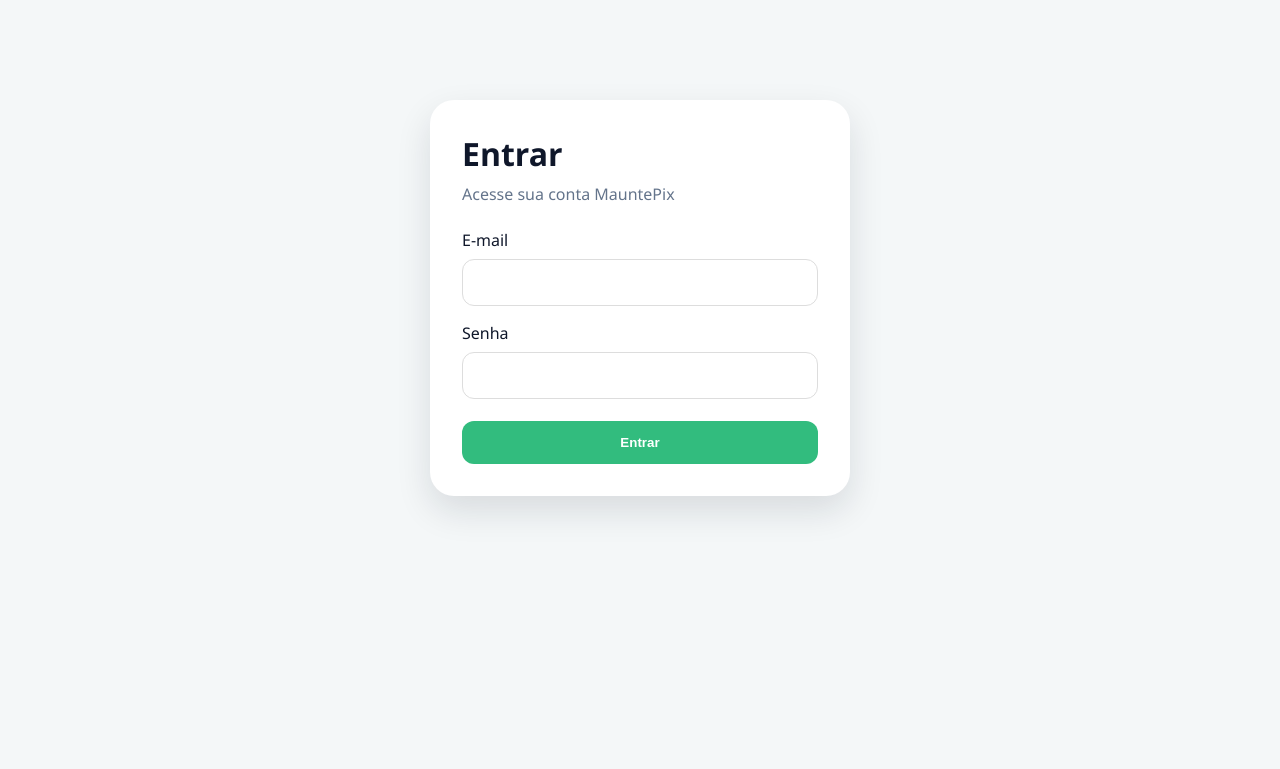
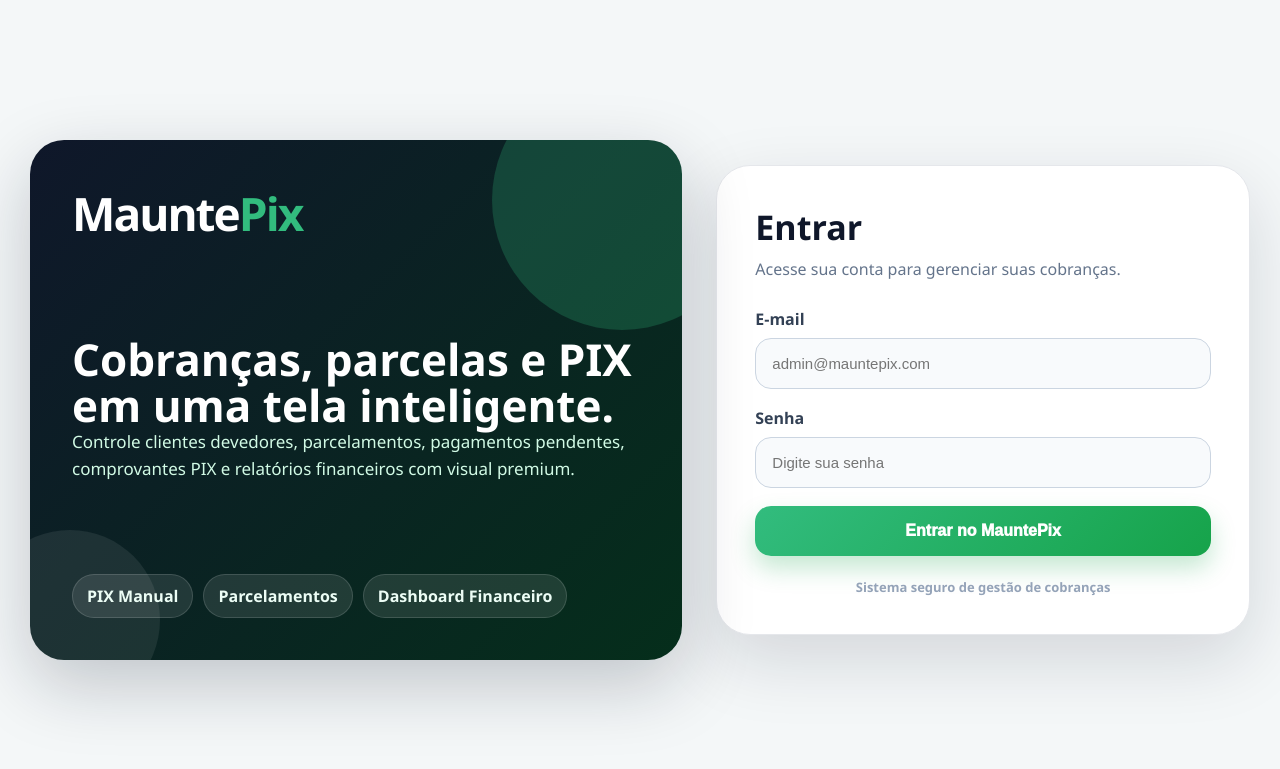
Before and after one commit to Mauricio3114/mauntepix, a Flask app: page /login in a window 1280 px wide. Shown: the top 769 px of the page. Run offline with Flask 3, Linux system fonts and the light colour scheme.

Commit message:
Melhora tela de login premium

```diff
--- a/app/templates/login.html
+++ b/app/templates/login.html
@@ -2,25 +2,262 @@
 
 {% block content %}
 
-<div style="max-width:420px;margin:70px auto;background:#fff;padding:32px;border-radius:24px;box-shadow:0 15px 35px rgba(15,23,42,.12);">
+<style>
+.login-premium{
+    min-height:calc(100vh - 60px);
+    display:grid;
+    grid-template-columns:1.1fr .9fr;
+    align-items:center;
+    gap:34px;
+}
 
-    <h1 style="margin:0 0 8px;">Entrar</h1>
-    <p style="color:#64748b;margin-bottom:24px;">Acesse sua conta MauntePix</p>
+.login-brand{
+    background:linear-gradient(135deg,#0f172a,#052e1b);
+    color:#fff;
+    border-radius:34px;
+    padding:42px;
+    min-height:520px;
+    display:flex;
+    flex-direction:column;
+    justify-content:space-between;
+    box-shadow:0 25px 70px rgba(15,23,42,.22);
+    position:relative;
+    overflow:hidden;
+}
 
-    <form method="POST" action="{{ url_for('auth.login') }}">
-        <label>E-mail</label>
-        <input type="email" name="email" required
-               style="width:100%;padding:14px;border:1px solid #ddd;border-radius:12px;margin:8px 0 16px;box-sizing:border-box;">
+.login-brand:before{
+    content:"";
+    position:absolute;
+    width:260px;
+    height:260px;
+    border-radius:50%;
+    background:rgba(50,188,126,.24);
+    right:-70px;
+    top:-70px;
+}
 
-        <label>Senha</label>
-        <input type="password" name="senha" required
-               style="width:100%;padding:14px;border:1px solid #ddd;border-radius:12px;margin:8px 0 22px;box-sizing:border-box;">
+.login-brand:after{
+    content:"";
+    position:absolute;
+    width:180px;
+    height:180px;
+    border-radius:50%;
+    background:rgba(255,255,255,.08);
+    left:-50px;
+    bottom:-50px;
+}
 
-        <button type="submit"
-                style="width:100%;background:#32BC7E;color:#fff;border:0;border-radius:12px;padding:14px;font-weight:800;cursor:pointer;">
-            Entrar
-        </button>
-    </form>
+.logo-login{
+    font-size:46px;
+    font-weight:950;
+    letter-spacing:-2px;
+    position:relative;
+    z-index:2;
+}
+
+.logo-login span{
+    color:#32BC7E;
+}
+
+.login-brand h1{
+    font-size:44px;
+    line-height:1.05;
+    margin:0;
+    position:relative;
+    z-index:2;
+}
+
+.login-brand p{
+    color:#d1fae5;
+    font-size:17px;
+    line-height:1.6;
+    max-width:560px;
+    position:relative;
+    z-index:2;
+}
+
+.login-pills{
+    display:flex;
+    gap:10px;
+    flex-wrap:wrap;
+    position:relative;
+    z-index:2;
+}
+
+.login-pills span{
+    background:rgba(255,255,255,.10);
+    border:1px solid rgba(255,255,255,.14);
+    padding:10px 14px;
+    border-radius:999px;
+    font-weight:900;
+    color:#ecfdf5;
+}
+
+.login-card{
+    background:#fff;
+    border:1px solid #e5e7eb;
+    border-radius:34px;
+    padding:38px;
+    box-shadow:0 25px 70px rgba(15,23,42,.14);
+}
+
+.login-card h2{
+    margin:0;
+    font-size:34px;
+    color:#0f172a;
+}
+
+.login-card p{
+    margin:8px 0 28px;
+    color:#64748b;
+}
+
+.field-login{
+    margin-bottom:18px;
+}
+
+.field-login label{
+    display:block;
+    margin-bottom:8px;
+    color:#334155;
+    font-weight:900;
+}
+
+.field-login input{
+    width:100%;
+    padding:16px;
+    border:1px solid #cbd5e1;
+    border-radius:16px;
+    font-size:15px;
+    outline:none;
+    background:#f8fafc;
+}
+
+.field-login input:focus{
+    background:#fff;
+    border-color:#32BC7E;
+    box-shadow:0 0 0 4px rgba(50,188,126,.14);
+}
+
+.btn-login{
+    width:100%;
+    border:none;
+    background:linear-gradient(135deg,#32BC7E,#16a34a);
+    color:#fff;
+    padding:16px;
+    border-radius:16px;
+    font-weight:950;
+    cursor:pointer;
+    font-size:16px;
+    box-shadow:0 12px 25px rgba(22,163,74,.25);
+}
+
+.login-footer{
+    margin-top:22px;
+    text-align:center;
+    color:#94a3b8;
+    font-size:13px;
+    font-weight:700;
+}
+
+@media(max-width:900px){
+    .login-premium{
+        grid-template-columns:1fr;
+        gap:18px;
+        min-height:auto;
+    }
+
+    .login-brand{
+        min-height:auto;
+        padding:28px;
+        border-radius:28px;
+    }
+
+    .login-brand h1{
+        font-size:34px;
+        margin-top:26px;
+    }
+
+    .logo-login{
+        font-size:38px;
+    }
+
+    .login-card{
+        padding:26px;
+        border-radius:28px;
+    }
+}
+
+@media(max-width:520px){
+    .login-brand{
+        padding:24px;
+    }
+
+    .login-brand h1{
+        font-size:30px;
+    }
+
+    .login-brand p{
+        font-size:15px;
+    }
+
+    .login-pills span{
+        width:100%;
+        text-align:center;
+    }
+
+    .login-card h2{
+        font-size:28px;
+    }
+}
+</style>
+
+<div class="login-premium">
+
+    <section class="login-brand">
+        <div class="logo-login">
+            Maunte<span>Pix</span>
+        </div>
+
+        <div>
+            <h1>Cobranças, parcelas e PIX em uma tela inteligente.</h1>
+            <p>
+                Controle clientes devedores, parcelamentos, pagamentos pendentes,
+                comprovantes PIX e relatórios financeiros com visual premium.
+            </p>
+        </div>
+
+        <div class="login-pills">
+            <span>PIX Manual</span>
+            <span>Parcelamentos</span>
+            <span>Dashboard Financeiro</span>
+        </div>
+    </section>
+
+    <section class="login-card">
+        <h2>Entrar</h2>
+        <p>Acesse sua conta para gerenciar suas cobranças.</p>
+
+        <form method="POST" action="{{ url_for('auth.login') }}">
+            <div class="field-login">
+                <label>E-mail</label>
+                <input type="email" name="email" required placeholder="admin@mauntepix.com">
+            </div>
+
+            <div class="field-login">
+                <label>Senha</label>
+                <input type="password" name="senha" required placeholder="Digite sua senha">
+            </div>
+
+            <button type="submit" class="btn-login">
+                Entrar no MauntePix
+            </button>
+        </form>
+
+        <div class="login-footer">
+            Sistema seguro de gestão de cobranças
+        </div>
+    </section>
 
 </div>
 
```
